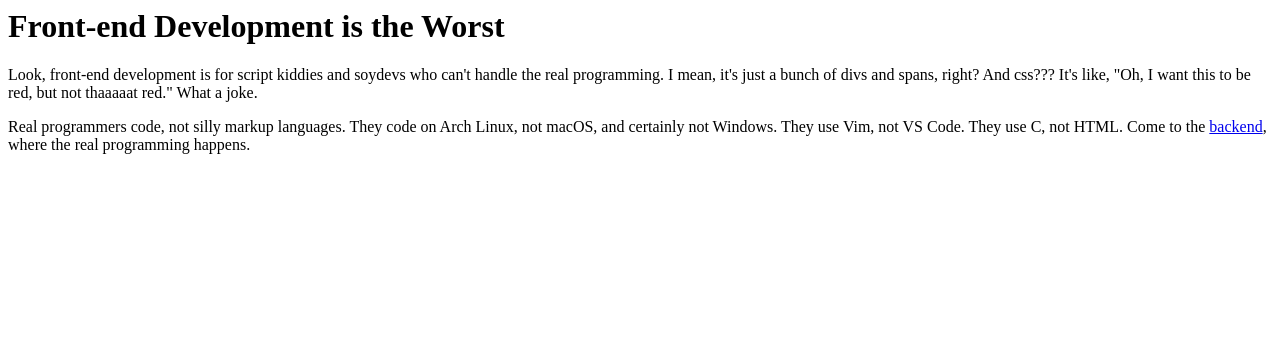
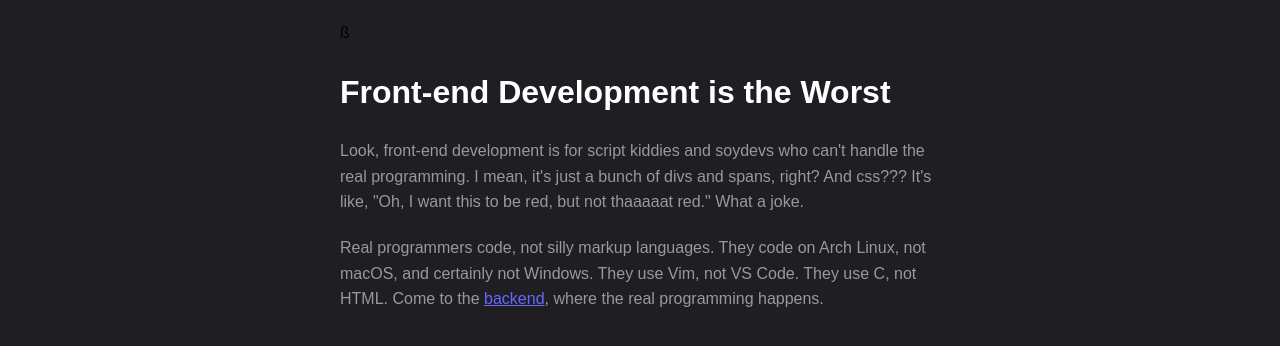
Before and after one commit to TakashiCA/StaticSiteBuilder, a plain HTML site: page public/index.html in a window 1280 px wide. Drawn offline with Linux system fonts and the light colour scheme.

Commit message:
created styles.css in the public directory and added the css scripts provided by boot.dev

```diff
--- a/public/index.html
+++ b/public/index.html
@@ -1,6 +1,7 @@
 <html>
   <head>
     <title>Why Frontend Development Sucks</title>
+    <link rel="stylesheet" href="/styles.css" />ß
   </head>
   <body>
     <h1>Front-end Development is the Worst</h1>
--- /dev/null
+++ b/public/styles.css
@@ -0,0 +1,23 @@
+body {
+    font-family: Arial, sans-serif;
+    line-height: 1.6;
+    margin: 0;
+    padding: 0;
+    background-color: #1f1f23;
+  }
+  body {
+    max-width: 600px;
+    margin: 0 auto;
+    padding: 20px;
+  }
+  h1 {
+    color: #ffffff;
+    margin-bottom: 20px;
+  }
+  p {
+    color: #999999;
+    margin-bottom: 20px;
+  }
+  a {
+    color: #6568ff;
+  }
```
